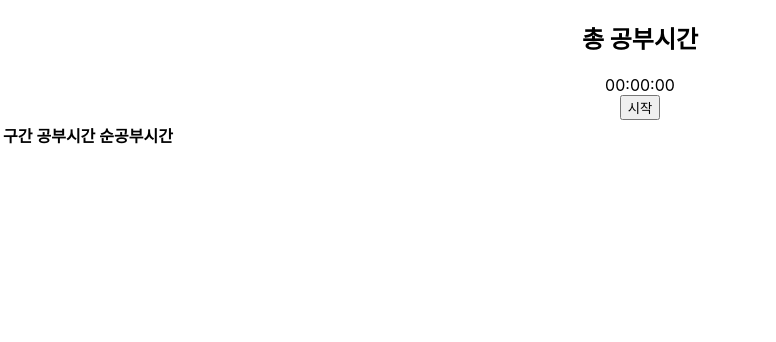
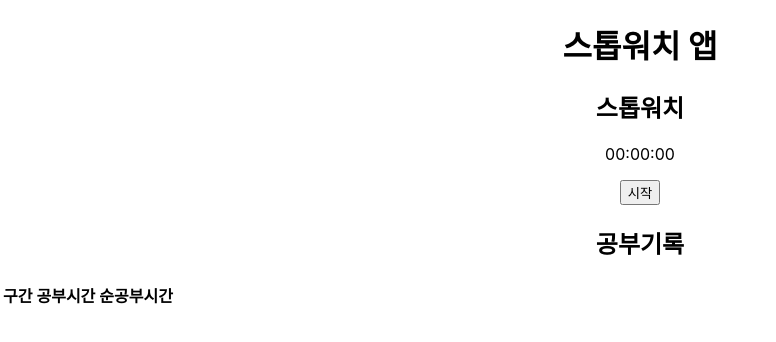
Before and after one commit to Kang-Jh/studytimestopwatch, a React (Create React App) app: page / in a window 1280 px wide. Shown: the top 342 px of the page, without its empty margins (0-776 px from the left). Built offline with nearby package versions, Linux system fonts and the light colour scheme.

Commit message:
v0.3.0 more accurate stopwatch than prev version

```diff
--- a/src/App.js
+++ b/src/App.js
@@ -5,9 +5,7 @@ import './App.css';
 function App() {
   return (
     <div className="App" aria-live="assertive">
-      <main>
-        <Stopwatch />
-      </main>
+      <Stopwatch />
     </div>
   );
 }
--- a/src/components/stopwatch.js
+++ b/src/components/stopwatch.js
@@ -1,8 +1,9 @@
 import React, { useState, useLayoutEffect, useRef, useReducer } from 'react';
 
+// performance가 존재하지 않으면 Date로 대체
 const timeObject = typeof performance === 'object' ? performance : Date;
-
-const getNow = () => Math.floor(timeObject.now() / 1000);
+const getNow = () => timeObject.now();
+const MiliSecondsToSeconds = (miliseconds) => Math.floor(miliseconds / 1000);
 
 // getHours, getMinutes, getSeconds는 초로 표현된 시간값과
 // 여기서 구해진 시, 분을을 입력값으로 받아
@@ -115,22 +116,22 @@ export default function (props) {
       let rAF;
 
       // 시작 버튼이 클릭된 시간에서 타이머가 실행된 시간을 뺌
-      // 처음 클릭 시에는 컴포넌트가 마운트된 시간을 뺌
-      let now = getNow();
-      let runningTime = runningTimeRef.current;
-      let elapsed = now - runningTime;
-
+      // 처음 클릭 시에는 컴포넌트가 마운트된 시간이 빠짐 왜냐하면 실행시간의 초기값이 마운트시간이기 때문
+      let buttonClickedTime = getNow();
+      let prevRunningTime = runningTimeRef.current;
+      let elapsed = buttonClickedTime - prevRunningTime;
+      let now;
       // 컴포넌트가 화면에 painting 될 때마다 실행될 함수
       function timer() {
         // timer 함수가 실행될 때마다
         // 현재시간에서 elapsed를 빼줌으로써
         // 타이머가 실행된 시간만 계산하게 됨
         now = getNow() - elapsed;
-
+        let nowAsSec = MiliSecondsToSeconds(now);
         // 초로 표현된 시간값을 시, 분, 초값으로 변환
-        const hours = getHours(now);
-        const minutes = getMinutes(now, hours);
-        const seconds = getSeconds(now, hours, minutes);
+        const hours = getHours(nowAsSec);
+        const minutes = getMinutes(nowAsSec, hours);
+        const seconds = getSeconds(nowAsSec, hours, minutes);
 
         setHours(hours);
         setMinutes(minutes);
@@ -150,20 +151,21 @@ export default function (props) {
   }, [isStarted, isReset]);
 
   return (
-    <div className="Stopwatch">
-      <div className="Stopwatch-display">
-        <h2 className="Stopwatch-srOnlyHeader">총 공부시간</h2>
-        <div className="Stopwatch-totalStudyTime">
-          <span>
+    <main className="Stopwatch">
+      <h1 className="srOnly">스톱워치 앱</h1>
+
+      <section>
+        <h2 className="srOnly">스톱워치</h2>
+
+        <p className="Stopwatch-stopwatchDisplay">
           {getDisplayTime(hours)}:{getDisplayTime(minutes)}:
           {getDisplayTime(seconds)}
-          </span>
-        </div>
-      </div>
+        </p>
 
-      <div className="buttonGroup">
+        <div className="Stopwatch-buttonGroup">
           {isStarted || seconds || minutes || hours ? (
             <button
+              className="Stopwatch-resetButton"
               type="button"
               onClick={() => {
                 setHours(0);
@@ -206,6 +208,10 @@ export default function (props) {
             </button>
           )}
         </div>
+      </section>
+
+      <section>
+        <h2 className="Stopwatch-srOnlyHeader">공부기록</h2>
 
         <table>
           <thead>
@@ -215,6 +221,7 @@ export default function (props) {
               <th>순공부시간</th>
             </tr>
           </thead>
+
           <tbody>
             {records.map(
               ({
@@ -245,6 +252,7 @@ export default function (props) {
             )}
           </tbody>
         </table>
-    </div>
+      </section>
+    </main>
   );
 }
```
Also changed, not shown: 1 other file (tests, documents, lock files or other folders). Lines whose indentation alone changed are shown as unchanged.
